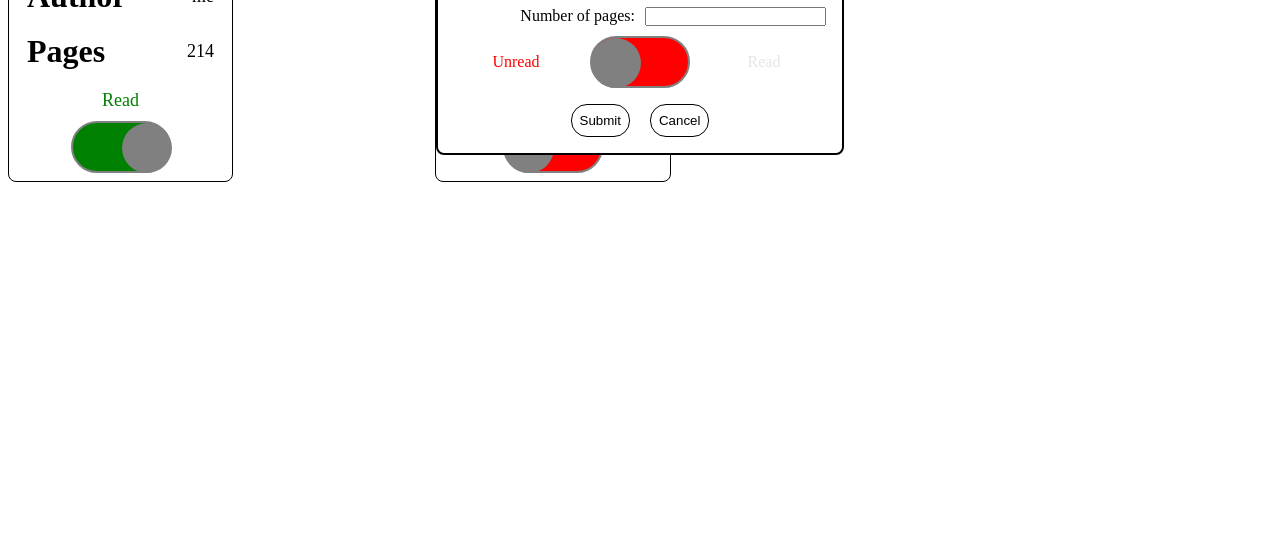
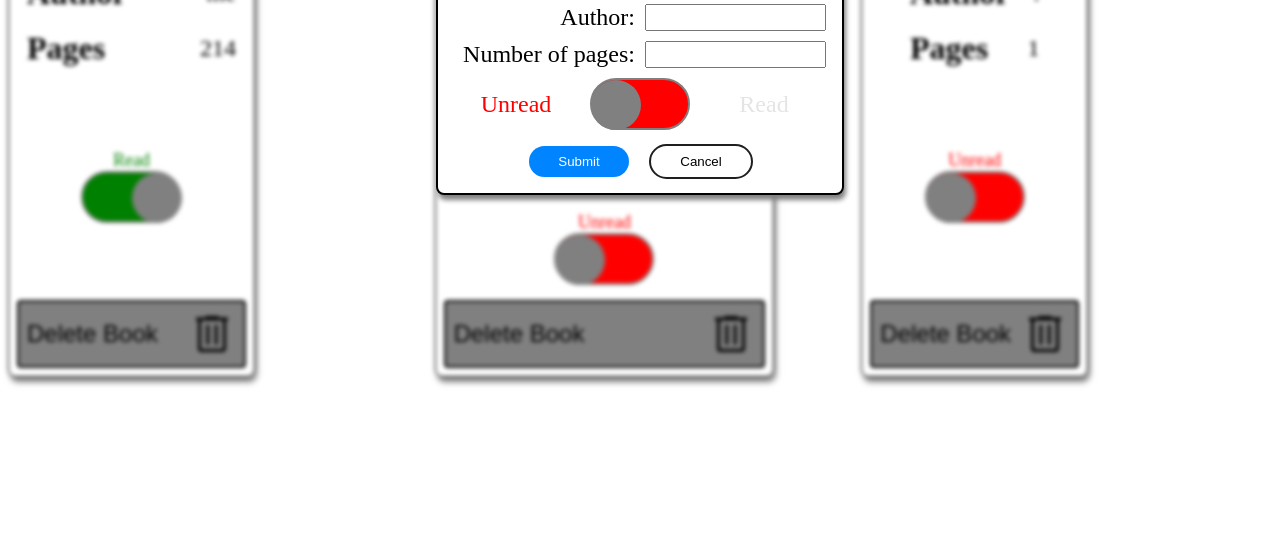
Before and after one commit to snaeem3/library, a website: page index.html in a window 1280 px wide. Shown: the part 267-800 px from the top of the page. Drawn offline with Linux system fonts and the light colour scheme.

Commit message:
Add more styling, delete icon, and word-wrap

```diff
--- a/script.js
+++ b/script.js
@@ -1,4 +1,5 @@
 const myLibrary = [];
+const contentDiv = document.querySelector('#content');
 
 function Book(title, author, pages, read) {
   this.title = title;
@@ -22,6 +23,7 @@ const newBookForm = document.querySelector('#newBookForm');
 function openBookForm() {
   newBookForm.style.display = 'block';
   newBookForm.reset();
+  contentDiv.setAttribute('style', 'filter: blur(2px)');
 }
 
 newBookForm.addEventListener('submit', (event) => {
@@ -47,10 +49,10 @@ cancelBookInfo.addEventListener('click', (event) => {
 function closeBookForm() {
   document.querySelector('#newBookForm').style.display = 'none';
   addBookBtn.disabled = false;
+  contentDiv.setAttribute('style', 'filter: blur(0)');
 }
 
 function displayLibrary() {
-  const contentDiv = document.querySelector('#content');
   // Clear existing books
   while (contentDiv.firstChild) {
     contentDiv.removeChild(contentDiv.firstChild);
@@ -63,21 +65,26 @@ function displayLibrary() {
 
     // Create book elements
     const bookDiv = document.createElement('div');
+    const readContainer = document.createElement('div');
     const bookTable = document.createElement('table');
     const readSwitch = document.createElement('input');
     const readLabel = document.createElement('label');
     const readStatus = document.createElement('p');
     const deleteBtn = document.createElement('button');
+    const trashIcon = document.createElement('img');
+    trashIcon.src = './images/delete_FILL0_wght400_GRAD0_opsz48.svg';
 
     // Set attributes for new book elements
     bookDiv.setAttribute('class', 'bookDiv');
+    readContainer.setAttribute('class', 'bookDivHeader');
+    deleteBtn.innerText = 'Delete Book';
+    deleteBtn.appendChild(trashIcon);
     readSwitch.setAttribute('type', 'checkbox');
     readSwitch.setAttribute('class', 'checkbox');
     readSwitch.setAttribute('id', `switch${index}`);
     readLabel.setAttribute('for', `switch${index}`);
     readLabel.setAttribute('class', 'toggle');
     readStatus.setAttribute('id', 'read-status');
-    deleteBtn.innerText = 'Delete';
     deleteBtn.setAttribute('id', `delete${index}`);
     deleteBtn.setAttribute('class', 'delete');
 
@@ -127,11 +134,15 @@ function displayLibrary() {
       deleteBook(libraryIndex);
     });
 
+    bookDiv.appendChild(bookTable);
+    readContainer.appendChild(readStatus);
+    readContainer.appendChild(readSwitch);
+    readContainer.appendChild(readLabel);
+    // bookDiv.appendChild(readStatus);
+    // bookDiv.appendChild(readSwitch);
+    // bookDiv.appendChild(readLabel);
+    bookDiv.appendChild(readContainer);
     bookDiv.appendChild(deleteBtn);
-    bookDiv.appendChild(bookTable);
-    bookDiv.appendChild(readStatus);
-    bookDiv.appendChild(readSwitch);
-    bookDiv.appendChild(readLabel);
     contentDiv.appendChild(bookDiv);
     index += 1;
   });
@@ -150,7 +161,14 @@ function deleteBook(libraryIndex) {
 displayLibrary();
 console.log(myLibrary);
 const book1 = new Book('best book', 'me', 214, true);
-const book2 = new Book('worst book', 'you', 214, false);
+const book2 = new Book(
+  'wwwwwwwwwwwwwwwwwwwwwwwwwwwwwwwwwwwwwwwwwwwwwwwwwwwwwwwwwwww',
+  'you',
+  214,
+  false
+);
+const book3 = new Book('.', '.', 1, false);
 addBookToLibrary(book1);
 addBookToLibrary(book2);
+addBookToLibrary(book3);
 console.log(myLibrary);
--- a/styles.css
+++ b/styles.css
@@ -24,6 +24,7 @@ button {
     text-decoration: none;
     border: none;
     background: none;
+    cursor: pointer;
 }
 
 body {
@@ -51,6 +52,7 @@ header {
     padding: var(--section-padding);
     border: solid 2px;
     border-radius: 24px;
+    font-size: 32px;
 }
 
 #newBookForm {
@@ -64,6 +66,8 @@ header {
     top: 20%;
     text-align: center;
     z-index: 1;
+    font-size: 24px;
+    box-shadow: 2px 5px 5px var(--color-shadow);
 }
 
 #newBookForm > h2 {
@@ -77,6 +81,10 @@ header {
     text-align: right;
     row-gap: 10px;
     column-gap: 10px;
+}
+
+input[type=number] {
+    text-align: right;
 }
 
 #book-read-container {
@@ -115,13 +123,24 @@ input[type=checkbox]:checked ~ #read{
 #newBookForm button {
     padding: var(--section-padding);
     margin: var(--section-margin);
-    border: 1px solid;
+    /* border: 1px solid gray; */
     border-radius: 16px;
+    width: 100px;
+}
+
+#submitBookInfo {
+    background: rgb(0, 132, 255);
+    color: white;
+}
+
+#cancelBookInfo {
+    outline: 2px solid rgb(31, 31, 31);
 }
 
 #content {
     display: grid;
     grid-template-columns: 1fr 1fr 1fr;
+    filter: blur(2px);
 }
 
 .bookDiv {
@@ -136,6 +155,11 @@ input[type=checkbox]:checked ~ #read{
     flex-direction: column;
     gap: 10px;
     align-items: center;
+    justify-content: space-between;
+    /* display: grid;
+    grid-template-columns: 1fr;
+    align-items: center; */
+    box-shadow: 2px 5px 5px var(--color-shadow);
 }
 
 th {
@@ -148,6 +172,30 @@ th {
 td {
     padding: var(--section-padding);
     text-align: right;
+    font-size: 24px;
+    word-wrap: break-word;
+    max-width: 200px;
+}
+
+tr:first-child td {
+    font-style: italic; /* Italicize Title */
+    font-size: 28;
+}
+
+.delete {
+    display: flex;
+    align-items: center;
+    justify-content: space-between;
+    text-align: center;
+    padding: var(--section-padding);
+    border: solid 2px black;
+    border-radius: 4px;
+    width: 100%;
+    background: gray;
+    font-size: 24px;
+}
+.delete img {
+    margin-left: 10px;
 }
 
 /* toggle in label designing */
```
